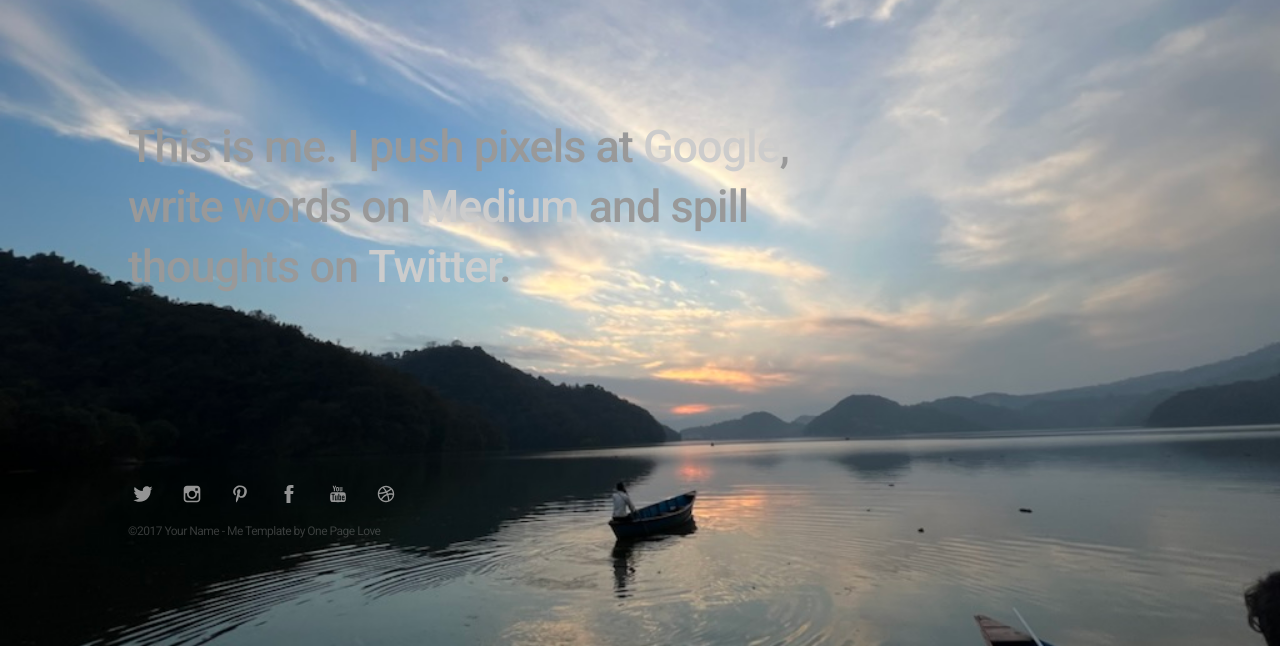
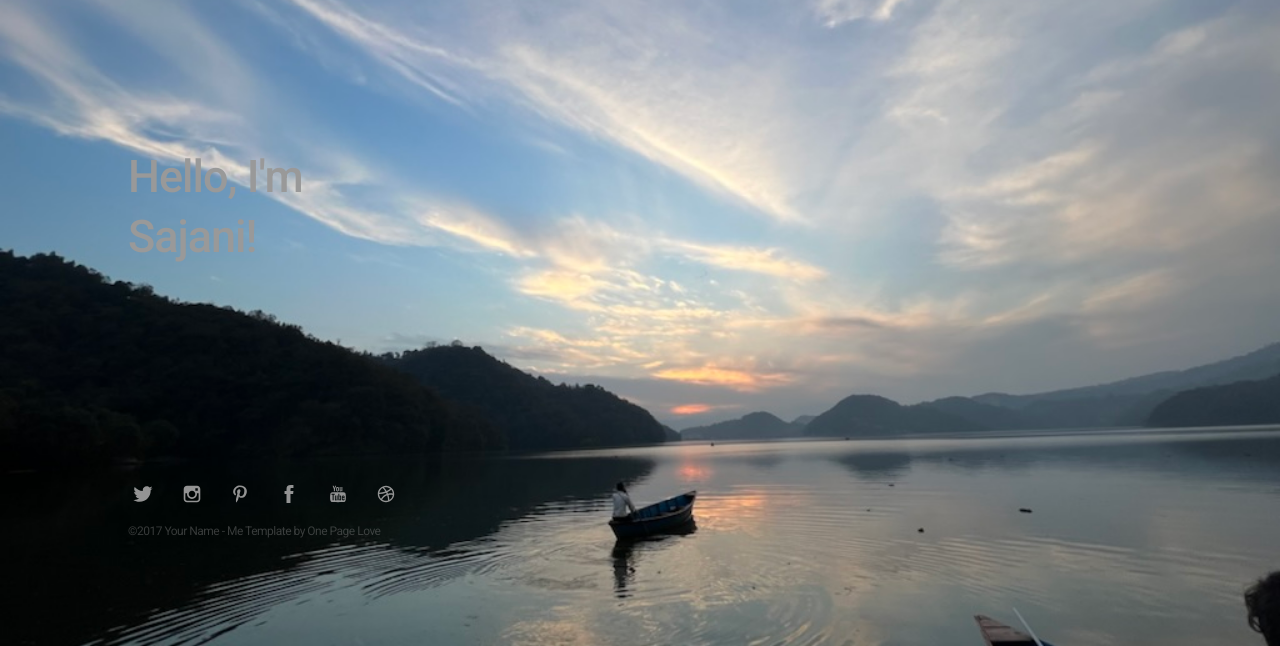
Before and after one commit to sajanee7/landing_page, a plain HTML site: page index.html in a window 1280 px wide. Shown: the part 154-800 px from the top of the page. Drawn offline with Linux system fonts and the light colour scheme.

Commit message:
Update index.html

```diff
--- a/index.html
+++ b/index.html
@@ -48,7 +48,7 @@
 
 		<div class="bio">
 
-			<p>This is me. I push pixels at <a href="#">Google</a>, write words on <a href="#">Medium</a> and spill thoughts on <a href="#">Twitter</a>.</p>
+			<p>Hello, I'm Sajani! </p>
 
 		</div>
 
```
